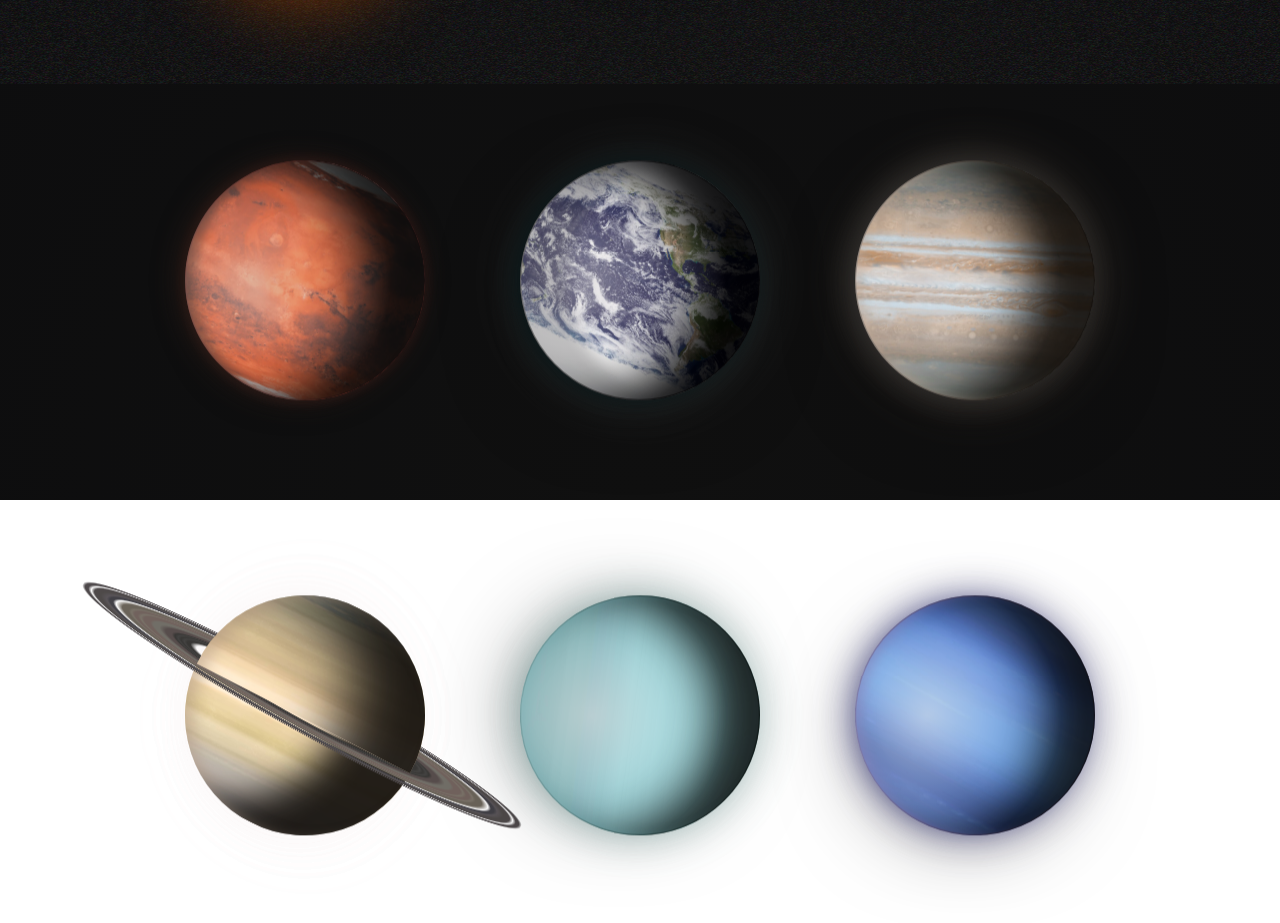
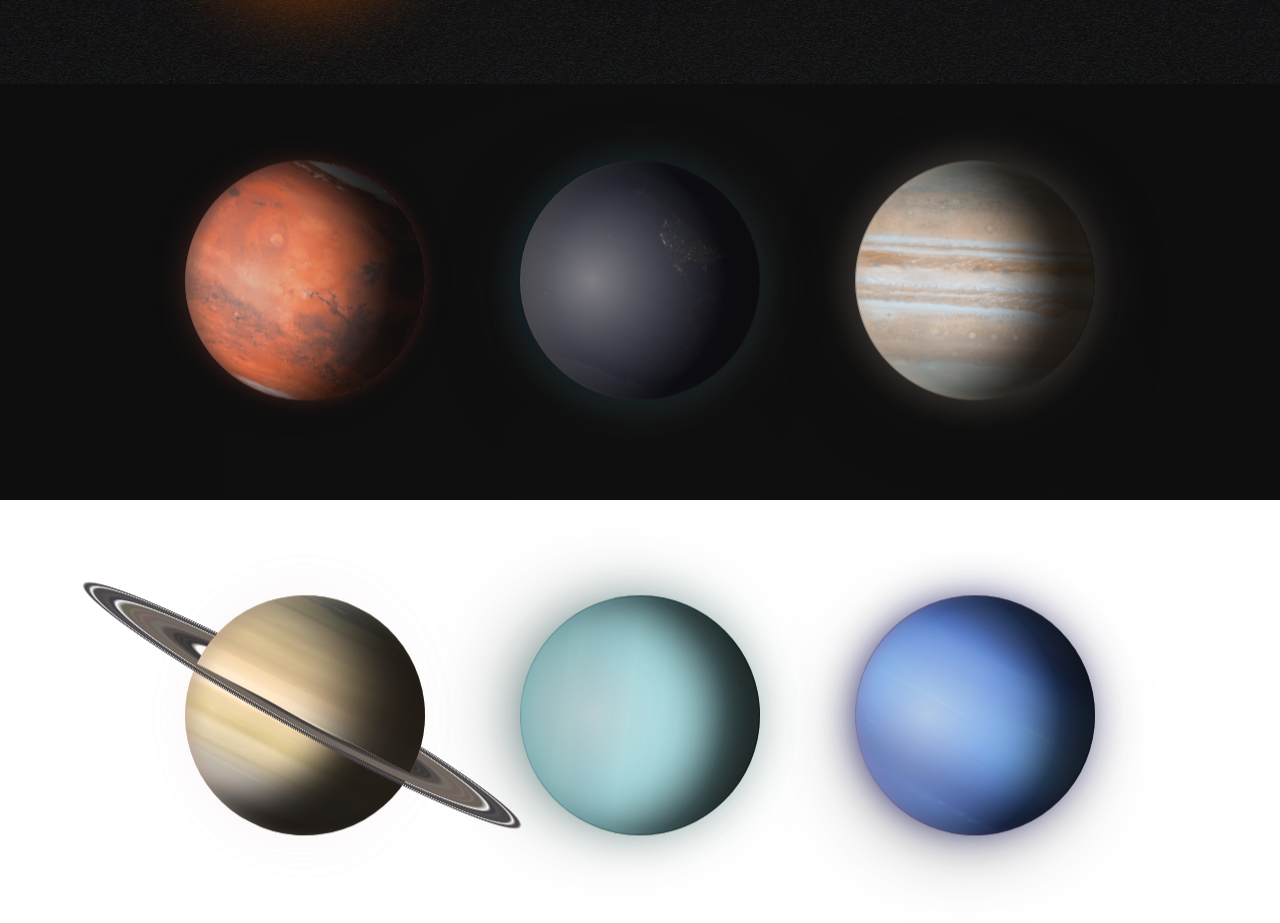
Before and after one commit to dianavodopivec/the-solar-system, a plain HTML site: page index.html in a window 1280 px wide. Shown: the part 1100-2023 px from the top of the page. Drawn offline with Linux system fonts and the light colour scheme.

Commit message:
feat: changing earth image based on the time

```diff
--- a/assets/css/main.css
+++ b/assets/css/main.css
@@ -281,6 +281,7 @@ main {
     transform: var(--earth-tilt) scale(1.2);
     box-shadow: #3c434389 0px 0px 40px 2px, #232323a7 0px 18px 80px -28px;
     animation: planetRotate calc(var(--earth-day) * 0.1s) linear infinite;
+    -webkit-animation: planetRotate calc(var(--earth-day) * 0.1s) linear infinite;
 }
 
 .shadow-earth {
@@ -291,7 +292,7 @@ main {
     left: 30px;
     border-radius: 50%;
     z-index: 1;
-    box-shadow: inset 50px 0px 15px -2px #1c1c1d55, inset -70px 0px 50px 0px #020203ed, -5px 0px 30px -4px #021215;
+    box-shadow: inset 15px 0px 20px -2px rgb(24, 24, 28), inset -70px 0px 50px 0px #0d0d12, -5px 0px 30px -4px rgb(12, 32, 40);
 }
 
 .light-earth {
--- a/assets/scripts/clock.js
+++ b/assets/scripts/clock.js
@@ -1,4 +1,5 @@
 const $containerClock = document.getElementById("clock");
+const $earth = document.getElementById("earth")
 let runningTime
 
 const clockFuncionality = () => {
@@ -9,10 +10,25 @@ const clockFuncionality = () => {
     $containerClock.innerHTML = `${hours}:${minutes}:${seconds}`
 }
 
+const earthChanges = () => {
+    const date = new Date();
+    const hours = date.getHours();
+    if(hours >= 20 || hours < 5) {
+        $earth.style.backgroundImage = "url(/assets/images/earth-planet-night.jpg)";
+        $earth.style.boxShadow = "box-shadow: inset 15px 0px 20px -2px rgba(100, 99, 99, 0.577), inset -70px 0px 50px 0px #000000, -5px 0px 30px -4px rgb(12, 32, 40);"
+    } else {
+        $earth.style.backgroundImage = "url(/assets/images/earth-planet.jpeg)";
+        $earth.style.boxShadow = "none"
+    }
+}
+
 runningTime = setInterval(() => {
     clockFuncionality();
+    earthChanges();
 }, 1000);
 
+
 export {
-    clockFuncionality
+    clockFuncionality,
+    earthChanges
 };
--- a/index.html
+++ b/index.html
@@ -67,7 +67,7 @@
         <div class="card">
           <div class="shadow-earth"></div>
           <div class="light-earth"></div>
-          <div class="earth"></div>
+          <div id="earth" class="earth"></div>
         </div>
 
         <div class="card">
--- a/main.js
+++ b/main.js
@@ -1,3 +1,4 @@
 import {
-    clockFuncionality
+    clockFuncionality,
+    earthChanges
 } from "/assets/scripts/clock.js";
```
Also changed, not shown: assets/css/clock.css (line endings or trailing spaces).
